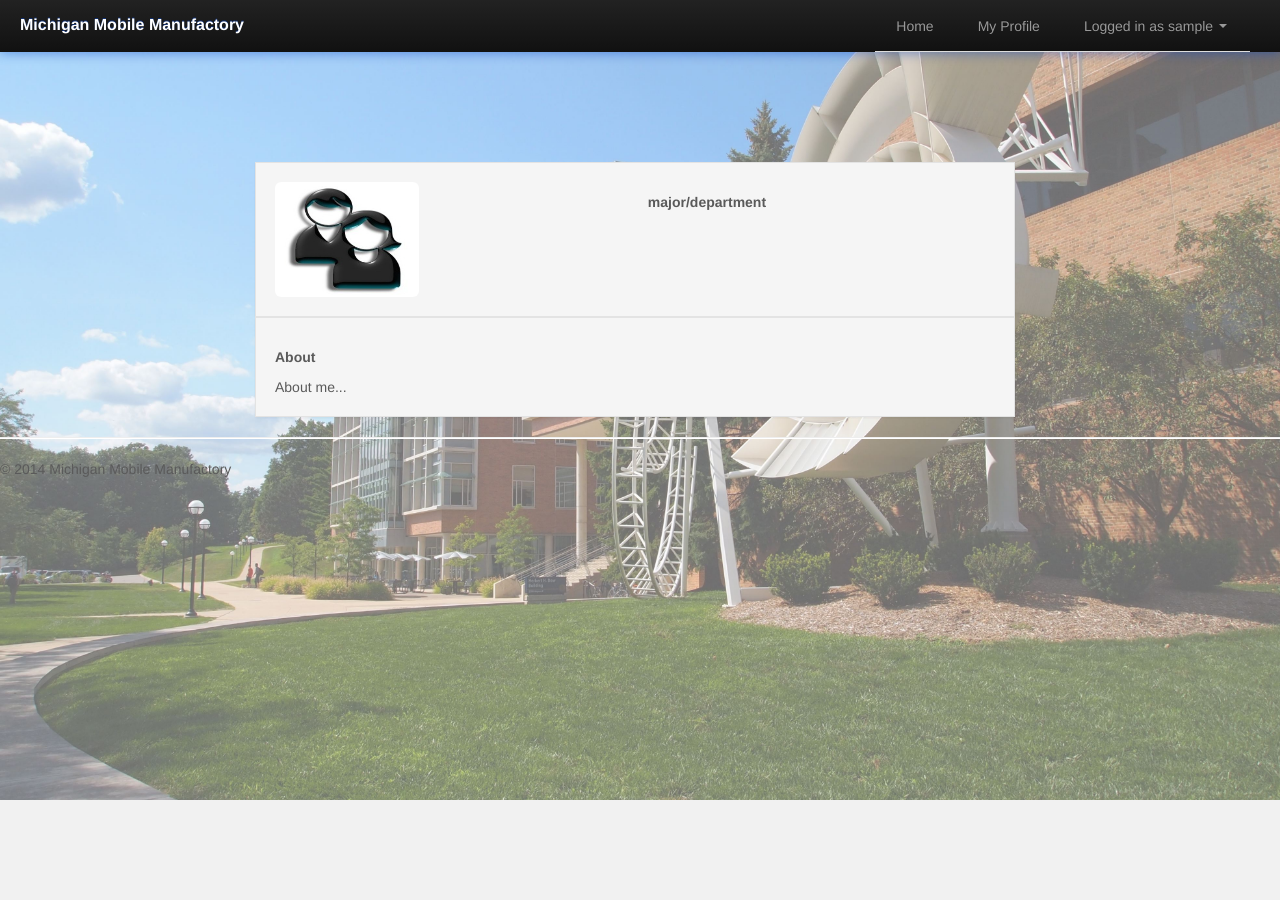
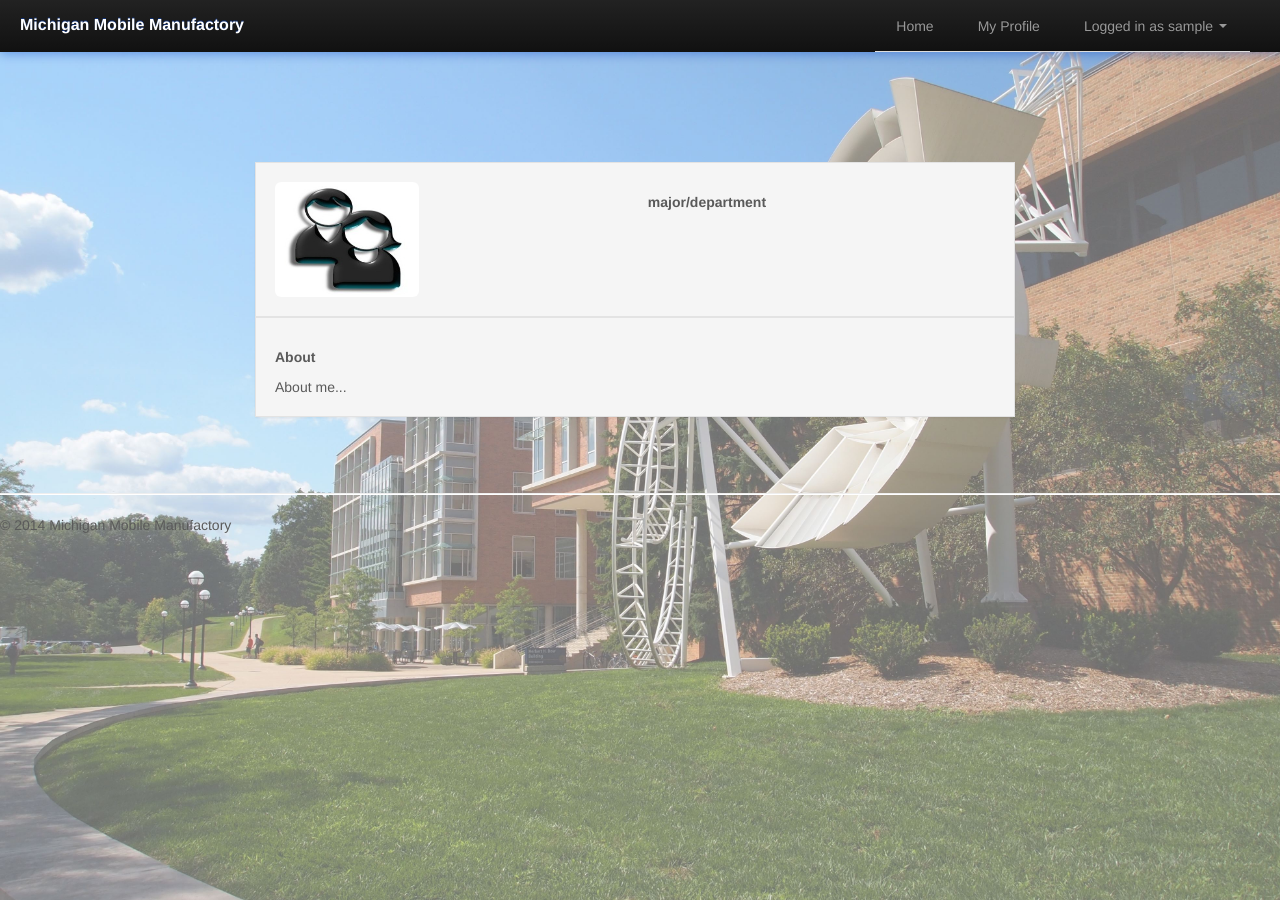
Before and after one commit to lucaluo/MMM, a Django app: template mmm/mmm/templates/profile.html in a window 1280 px wide. Before the commit the page ends 800 px from the top, so only its background shows below. Run offline with Django 3.2, Linux system fonts and the light colour scheme; the template is opened without the code that fills it, so the values that code supplies are empty; the visitor is signed in with stand-in values (Sample User, id 1).

Commit message:
sticky footer css

```diff
--- a/mmm/mmm/static/css/profile.css
+++ b/mmm/mmm/static/css/profile.css
@@ -86,3 +86,18 @@
   visibility: visible;
   opacity: 1;
 }
+    * {
+    margin: 0;
+    }
+    html, body {
+    height: 100%;
+    }
+    .wrapper {
+    min-height: 100%;
+    height: auto !important;
+    height: 100%;
+    margin: 0 auto -4em;
+    }
+    .footer, .push {
+    height: 4em;
+    }
```
